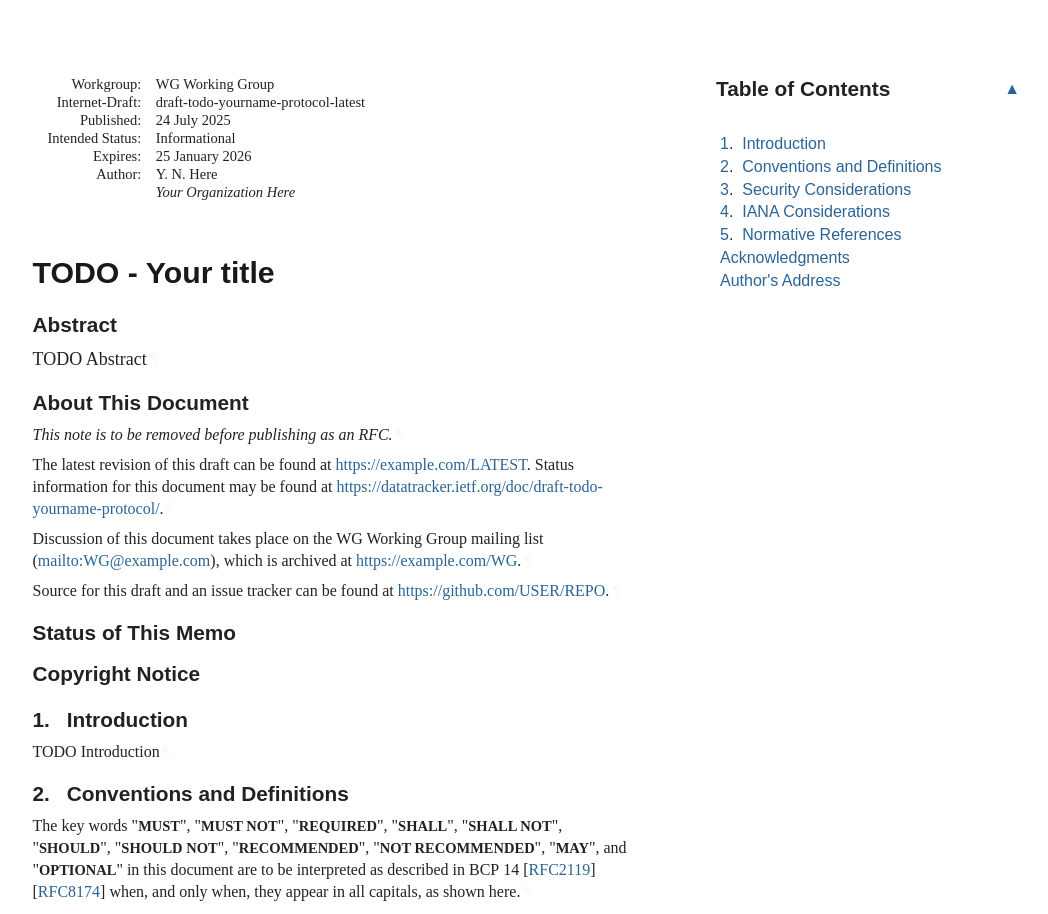
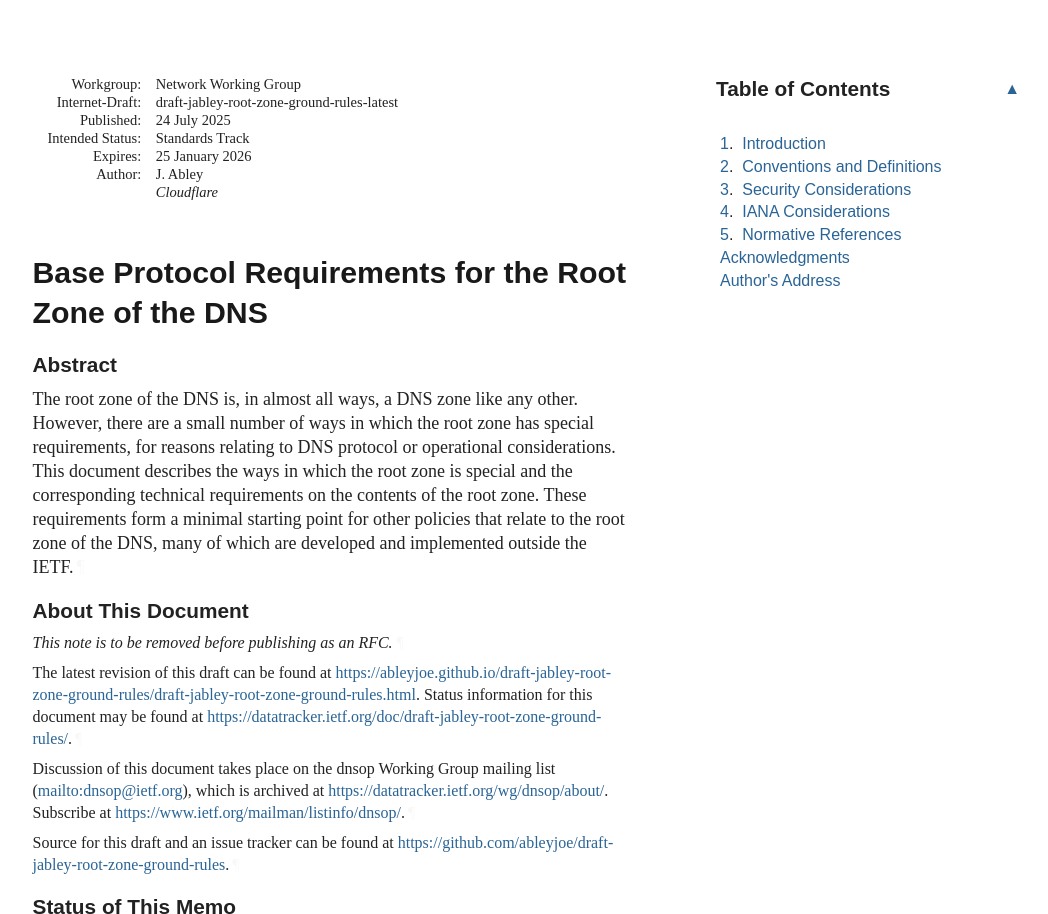
Before and after one commit to ableyjoe/draft-jabley-root-zone-ground-rules, a plain HTML site: page draft-jabley-root-zone-ground-rules.html in a window 1280 px wide. Shown: the top 914 px of the page, without its empty margins (92-1140 px from the left). Drawn offline with Linux system fonts and the light colour scheme; a web font is replaced by a local one.

Commit message:
Script updating gh-pages from af479be. [ci skip]

```diff
--- a/draft-jabley-root-zone-ground-rules.html
+++ b/draft-jabley-root-zone-ground-rules.html
@@ -4,16 +4,23 @@
 <meta charset="utf-8">
 <meta content="Common,Latin" name="scripts">
 <meta content="initial-scale=1.0" name="viewport">
-<title>TODO - Your title</title>
-<meta content="Your Name Here" name="author">
+<title>Base Protocol Requirements for the Root Zone of the DNS</title>
+<meta content="Joe Abley" name="author">
 <meta content="
-       TODO Abstract
+       The root zone of the DNS is, in almost all ways, a DNS zone like
+any other.  However, there are a small number of ways in which the
+root zone has special requirements, for reasons relating to DNS
+protocol or operational considerations.  This document describes
+the ways in which the root zone is special and the corresponding
+technical requirements on the contents of the root zone. These
+requirements form a minimal starting point for other policies that
+relate to the root zone of the DNS, many of which are developed and
+implemented outside the IETF.
     " name="description">
 <meta content="xml2rfc 3.30.0" name="generator">
-<meta content="next generation" name="keyword">
-<meta content="unicorn" name="keyword">
-<meta content="sparkling distributed ledger" name="keyword">
-<meta content="draft-todo-yourname-protocol-latest" name="ietf.draft">
+<meta content="dns" name="keyword">
+<meta content="root zone" name="keyword">
+<meta content="draft-jabley-root-zone-ground-rules-latest" name="ietf.draft">
 <!-- Generator version information:
   xml2rfc 3.30.0
     Python 3.12.11
@@ -1045,11 +1052,11 @@ svg :is([fill="white"], [fill^="#fff"]) {
 <table class="ears">
 <thead><tr>
 <td class="left">Internet-Draft</td>
-<td class="center">TODO - Abbreviation</td>
+<td class="center">Base Protocol Requirements for the Root </td>
 <td class="right">July 2025</td>
 </tr></thead>
 <tfoot><tr>
-<td class="left">Here</td>
+<td class="left">Abley</td>
 <td class="center">Expires 25 January 2026</td>
 <td class="right">[Page]</td>
 </tr></tfoot>
@@ -1058,30 +1065,38 @@ svg :is([fill="white"], [fill^="#fff"]) {
 <div id="internal-metadata" class="document-information">
 <dl id="identifiers">
 <dt class="label-workgroup">Workgroup:</dt>
-<dd class="workgroup">WG Working Group</dd>
+<dd class="workgroup">Network Working Group</dd>
 <dt class="label-internet-draft">Internet-Draft:</dt>
-<dd class="internet-draft">draft-todo-yourname-protocol-latest</dd>
+<dd class="internet-draft">draft-jabley-root-zone-ground-rules-latest</dd>
 <dt class="label-published">Published:</dt>
 <dd class="published">
 <time datetime="2025-07-24" class="published">24 July 2025</time>
     </dd>
 <dt class="label-intended-status">Intended Status:</dt>
-<dd class="intended-status">Informational</dd>
+<dd class="intended-status">Standards Track</dd>
 <dt class="label-expires">Expires:</dt>
 <dd class="expires"><time datetime="2026-01-25">25 January 2026</time></dd>
 <dt class="label-authors">Author:</dt>
 <dd class="authors">
 <div class="author">
-      <div class="author-name">Y. N. Here</div>
-<div class="org">Your Organization Here</div>
+      <div class="author-name">J. Abley</div>
+<div class="org">Cloudflare</div>
 </div>
 </dd>
 </dl>
 </div>
-<h1 id="title">TODO - Your title</h1>
+<h1 id="title">Base Protocol Requirements for the Root Zone of the DNS</h1>
 <section id="section-abstract">
       <h2 id="abstract"><a href="#abstract" class="selfRef">Abstract</a></h2>
-<p id="section-abstract-1">TODO Abstract<a href="#section-abstract-1" class="pilcrow">¶</a></p>
+<p id="section-abstract-1">The root zone of the DNS is, in almost all ways, a DNS zone like
+any other.  However, there are a small number of ways in which the
+root zone has special requirements, for reasons relating to DNS
+protocol or operational considerations.  This document describes
+the ways in which the root zone is special and the corresponding
+technical requirements on the contents of the root zone. These
+requirements form a minimal starting point for other policies that
+relate to the root zone of the DNS, many of which are developed and
+implemented outside the IETF.<a href="#section-abstract-1" class="pilcrow">¶</a></p>
 </section>
 <section class="note rfcEditorRemove" id="section-note.1">
       <h2 id="name-about-this-document">
@@ -1089,14 +1104,15 @@ svg :is([fill="white"], [fill^="#fff"]) {
       </h2>
 <p id="section-note.1-1">This note is to be removed before publishing as an RFC.<a href="#section-note.1-1" class="pilcrow">¶</a></p>
 <p id="section-note.1-2">
-        The latest revision of this draft can be found at <span><a href="https://example.com/LATEST">https://example.com/LATEST</a></span>.
-        Status information for this document may be found at <span><a href="https://datatracker.ietf.org/doc/draft-todo-yourname-protocol/">https://datatracker.ietf.org/doc/draft-todo-yourname-protocol/</a></span>.<a href="#section-note.1-2" class="pilcrow">¶</a></p>
+        The latest revision of this draft can be found at <span><a href="https://ableyjoe.github.io/draft-jabley-root-zone-ground-rules/draft-jabley-root-zone-ground-rules.html">https://ableyjoe.github.io/draft-jabley-root-zone-ground-rules/draft-jabley-root-zone-ground-rules.html</a></span>.
+        Status information for this document may be found at <span><a href="https://datatracker.ietf.org/doc/draft-jabley-root-zone-ground-rules/">https://datatracker.ietf.org/doc/draft-jabley-root-zone-ground-rules/</a></span>.<a href="#section-note.1-2" class="pilcrow">¶</a></p>
 <p id="section-note.1-3">
         Discussion of this document takes place on the
-        WG Working Group mailing list (<span><a href="mailto:WG@example.com">mailto:WG@example.com</a></span>),
-        which is archived at <span><a href="https://example.com/WG">https://example.com/WG</a></span>.<a href="#section-note.1-3" class="pilcrow">¶</a></p>
+        dnsop Working Group mailing list (<span><a href="mailto:dnsop@ietf.org">mailto:dnsop@ietf.org</a></span>),
+        which is archived at <span><a href="https://datatracker.ietf.org/wg/dnsop/about/">https://datatracker.ietf.org/wg/dnsop/about/</a></span>.
+        Subscribe at <span><a href="https://www.ietf.org/mailman/listinfo/dnsop/">https://www.ietf.org/mailman/listinfo/dnsop/</a></span>.<a href="#section-note.1-3" class="pilcrow">¶</a></p>
 <p id="section-note.1-4">Source for this draft and an issue tracker can be found at
-        <span><a href="https://github.com/USER/REPO">https://github.com/USER/REPO</a></span>.<a href="#section-note.1-4" class="pilcrow">¶</a></p>
+        <span><a href="https://github.com/ableyjoe/draft-jabley-root-zone-ground-rules">https://github.com/ableyjoe/draft-jabley-root-zone-ground-rules</a></span>.<a href="#section-note.1-4" class="pilcrow">¶</a></p>
 </section>
 <div id="status-of-memo">
 <section id="section-boilerplate.1">
@@ -1237,11 +1253,11 @@ appear in all capitals, as shown here.<a href="#section-2-1" class="pilcrow">¶<
 <a href="#name-authors-address" class="section-name selfRef">Author's Address</a>
       </h2>
 <address class="vcard">
-        <div dir="auto" class="left"><span class="fn nameRole">Your Name Here</span></div>
-<div dir="auto" class="left"><span class="org">Your Organization Here</span></div>
+        <div dir="auto" class="left"><span class="fn nameRole">Joe Abley</span></div>
+<div dir="auto" class="left"><span class="org">Cloudflare</span></div>
 <div class="email">
 <span>Email:</span>
-<a href="mailto:your.email@example.com" class="email">your.email@example.com</a>
+<a href="mailto:jabley@cloudflare.com" class="email">jabley@cloudflare.com</a>
 </div>
 </address>
 </section>
```
Also changed, not shown: index.html (+2 -2 lines), draft-jabley-root-zone-ground-rules.txt.
